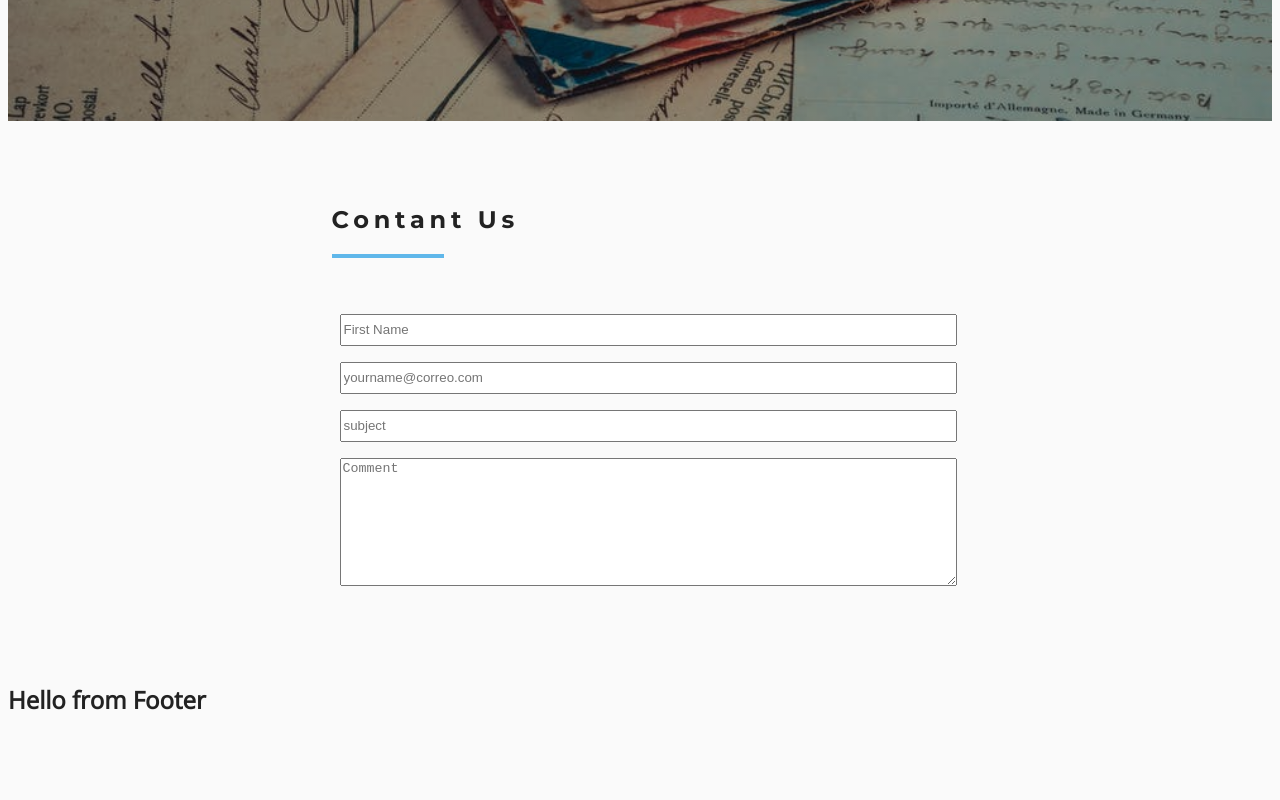
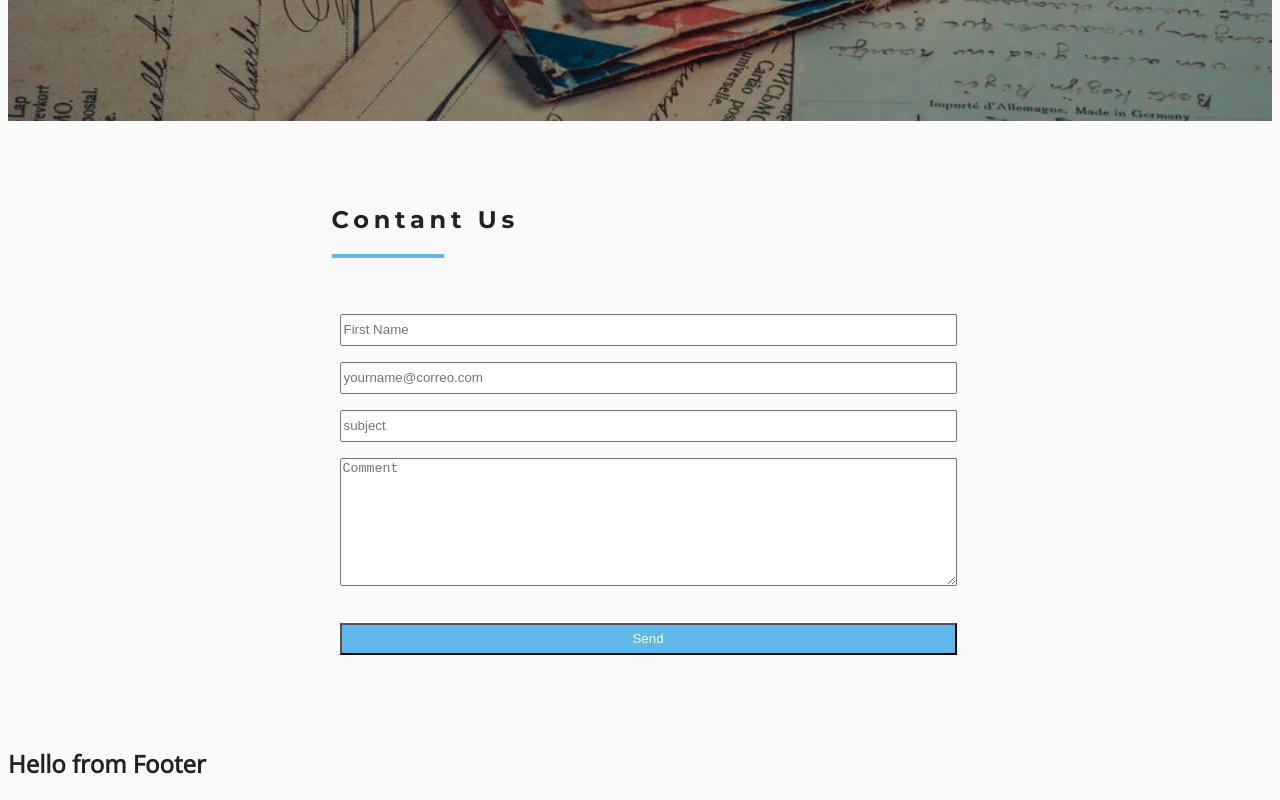
Before and after one commit to mavarona/gadgets-store, a React (Create React App) app: page /contact in a window 1280 px wide. Shown: the part 431-1231 px from the top of the page. Before the commit the page ends 1167 px from the top, so only its background shows below. Built offline with nearby package versions, Linux system fonts and the light colour scheme.

Commit message:
Add formspree

```diff
--- a/src/App.css
+++ b/src/App.css
@@ -58,3 +58,8 @@ body {
     height: 8rem;
     margin: 0.5rem;
 }
+
+input[type="submit"] {
+    background: var(--primaryColor);
+    color: var(--mainWhite);
+}
--- a/src/components/ContactPage/Contact.js
+++ b/src/components/ContactPage/Contact.js
@@ -7,7 +7,11 @@ const Contact = () => {
       <div className="row">
         <div className="col-10 mx-auto col-md-6 my-3">
           <Title title="contant us " />
-          <form className="mt-5">
+          <form
+            className="mt-5"
+            action="https://formspree.io/jabaga99@gmail.com"
+            method="POST"
+          >
             <div className="form-group">
               <input
                 type="text"
@@ -40,6 +44,13 @@ const Contact = () => {
                 placeholder="Comment"
               ></textarea>
             </div>
+            <div className="form-group mt-3">
+              <input
+                type="submit"
+                value="Send"
+                className="form-control formContact-input"
+              />
+            </div>
           </form>
         </div>
       </div>
```
